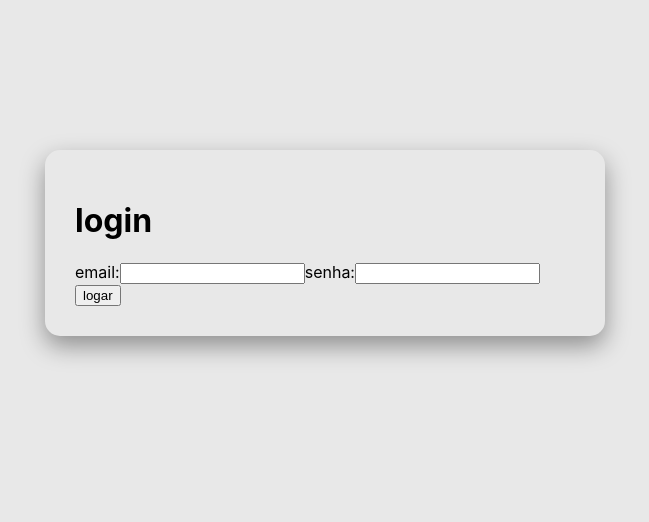
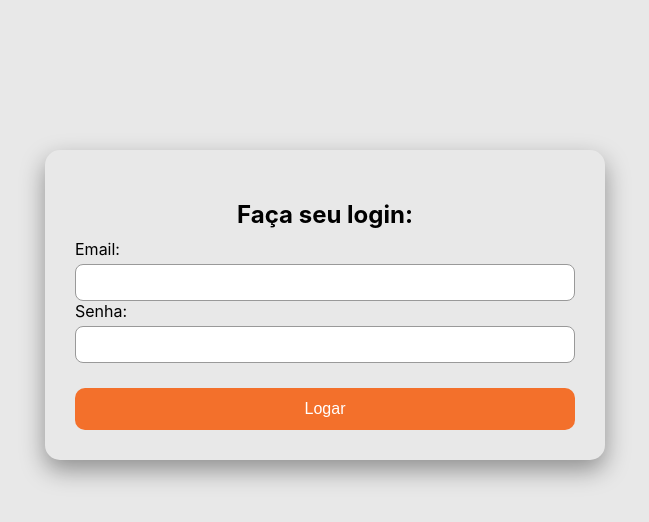
Before and after one commit to gabrielpassos2008/curso-React, a React (Create React App) app in the folder primeiro-react/: page / in a window 1280 px wide. Shown: the top 522 px of the page, without its empty margins (315-964 px from the left). Built offline with nearby package versions, Linux system fonts and the light colour scheme.

Commit message:
- chamando funcoes pela props

```diff
--- a/primeiro-react/src/App.js
+++ b/primeiro-react/src/App.js
@@ -1,10 +1,11 @@
 import './App.css'
 import ConteinerLogin from './components/conteiner/ConteinerLogin';
 import FormTest from "./components/FormTest"
+import FormLogin from './components/form/FormLogin';
 function App() {
   return (
     <>
-      <FormTest></FormTest>
+      <FormLogin></FormLogin>
     </>
   );
 }
--- a/primeiro-react/src/components/botao/Botao.js
+++ b/primeiro-react/src/components/botao/Botao.js
@@ -1,9 +1,9 @@
 import styles from './botao.module.css'
 
-function Botao({ conteudo }) {
+function Botao({ conteudo , evento}) {
     return (
         <>
-            <button className={styles.btn} type="submit">{conteudo}</button>
+            <button onClick={evento} className={styles.btn} type="submit">{conteudo}</button>
         </>
     );
 }
--- a/primeiro-react/src/components/form/FormLogin.js
+++ b/primeiro-react/src/components/form/FormLogin.js
@@ -1,20 +1,27 @@
 import Botao from "../botao/Botao"
 import Input from "../input/Input";
-//import styles from "./formLogin.module.css"
+import styles from "./formLogin.module.css"
+import { useState } from "react";
 
 function FormLogin() {
 
+    const[nome , setNome] = useState()
+    const[senha ,setSenha] = useState()
 
+    function mostrar(evento){
+        evento.preventDefault()
+        console.log("feito")
+    }
     return (
         <>
-            <form>
-                <h2>Faça seu login:</h2>
+            <form onSubmit={mostrar} className={styles.form}>
+                <h2 className={styles.h2}>Faça seu login:</h2>
                 <label>Email:</label>
-                <Input tipo="text" nome="email" ></Input>
+                <Input className={styles.input} tipo="text" nome="email" ></Input>
 
                 <label>Senha:</label>
-                <Input tipo="text" nome="senha"></Input>
-                <Botao conteudo="Logar"></Botao>
+                <Input  tipo="text" nome="senha"></Input>
+                <Botao  evento={mostrar} className={styles.input} conteudo="Logar"></Botao>
             </form>
         </>
     );
```
